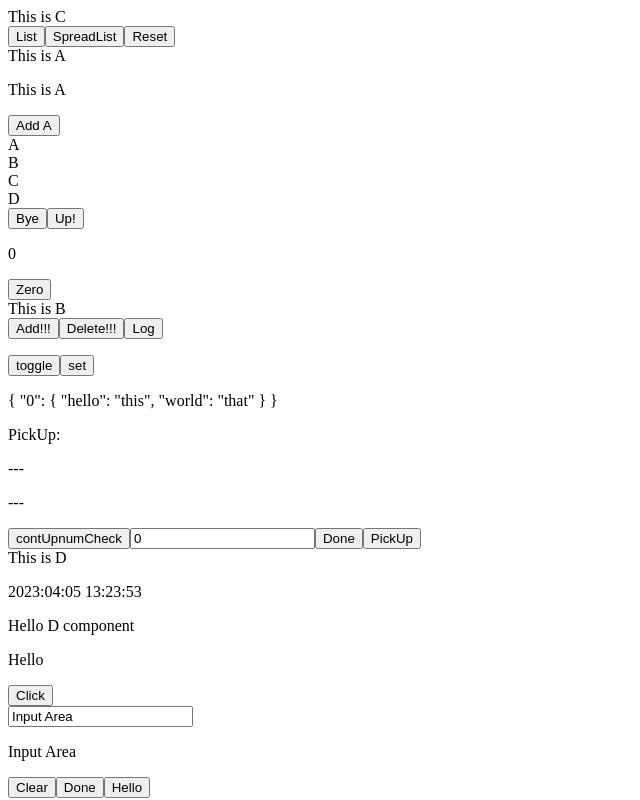
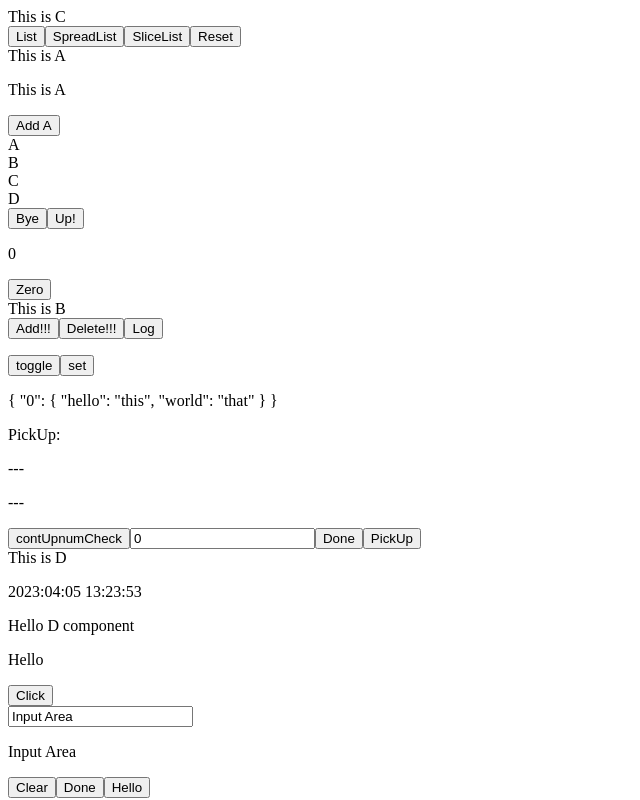
Before and after one commit to koyamal/pra_vue3, a Vue app in the folder vuePractive/: page / in a window 1280 px wide. Shown: the top 800 px of the page, without its empty margins (0-640 px from the left). Built offline with nearby package versions, Linux system fonts and the light colour scheme.

Commit message:
Use editSliceNumberList

```diff
--- a/vuePractive/src/components/atom/C.vue
+++ b/vuePractive/src/components/atom/C.vue
@@ -26,10 +26,10 @@
       console.log(spreadNumberList);
       console.log(this.numberList);
     },
-    editSpliceNumberList() {
-      const spliceNumberList = this.numberList.splice();
-      spliceNumberList[1] = 2;
-      console.log(spliceNumberList);
+    editSliceNumberList() {
+      const sliceNumberList = this.numberList.slice();
+      sliceNumberList[1] = 2;
+      console.log(sliceNumberList);
       console.log(this.numberList);
     },
   }
@@ -39,5 +39,6 @@
   <div>This is C</div>
   <button @click="editAndShowNumberList">List</button>
   <button @click="editSpreadNumberList">SpreadList</button>
+  <button @click="editSliceNumberList">SliceList</button>
   <button @click="reset">Reset</button>
 </template>
```
